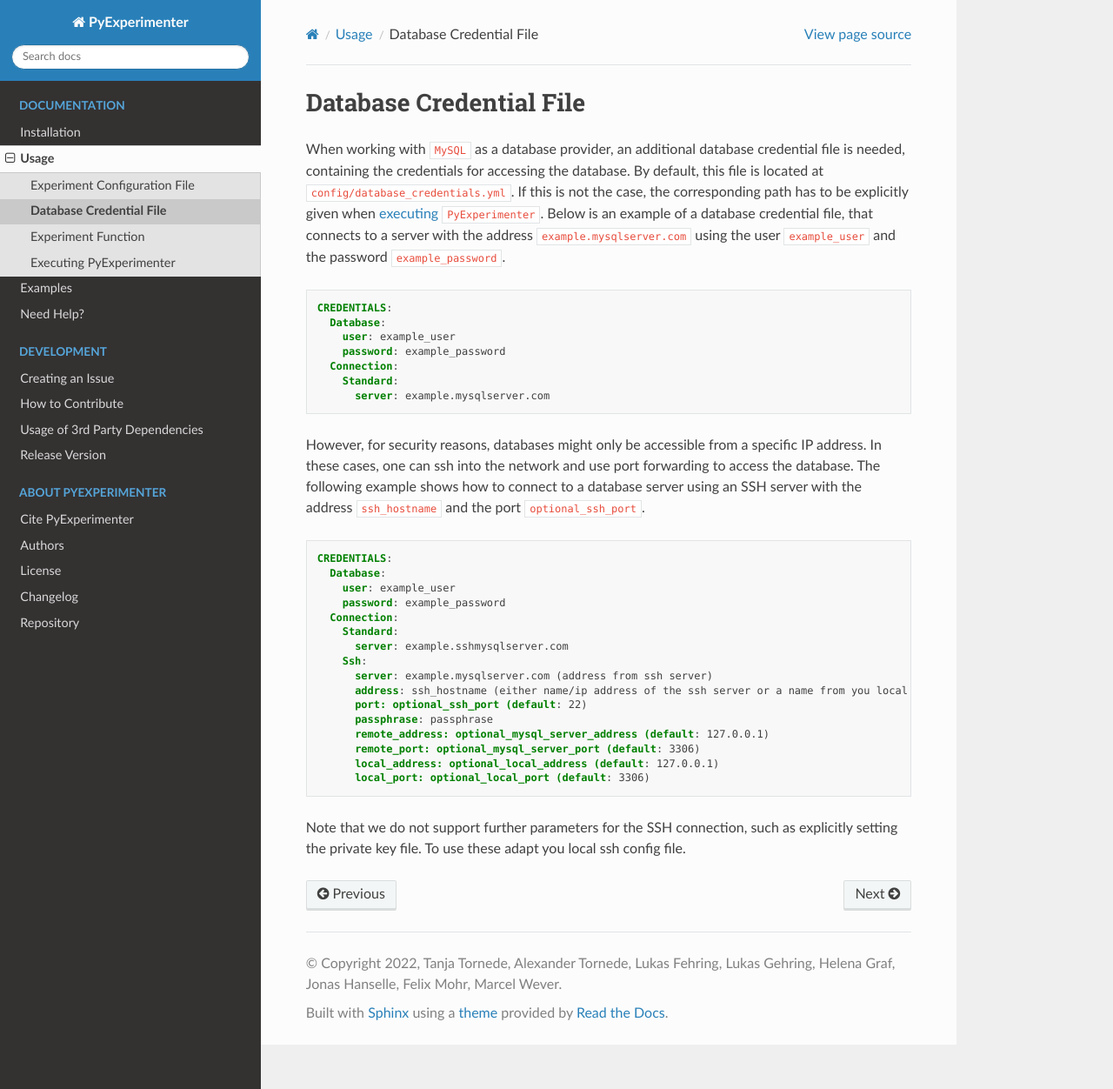
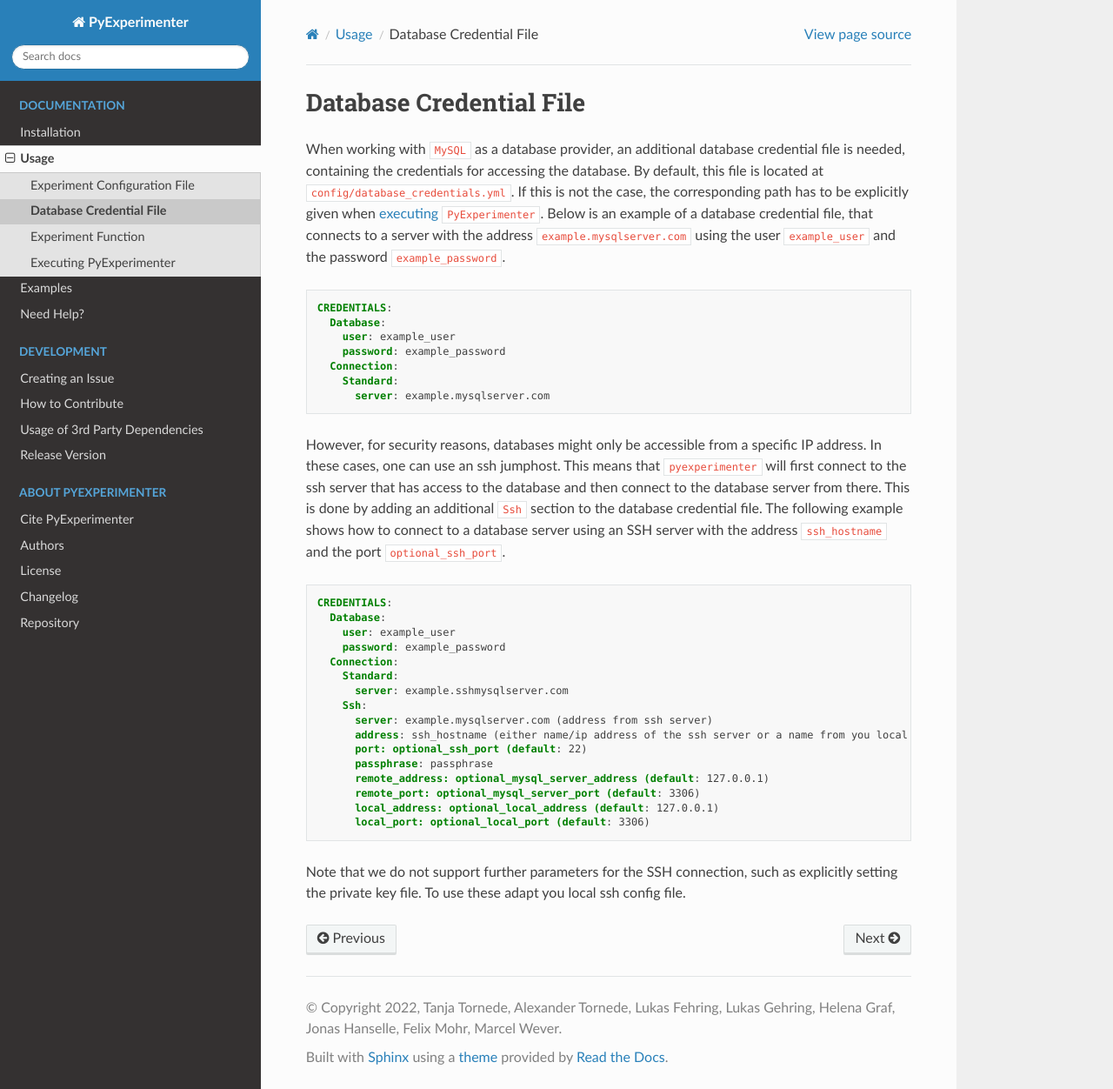
Before and after one commit to tornede/py_experimenter, a Sphinx documentation site: the page built from docs/source/usage/database_credential_file.rst, in a window 1280 px wide and 1252 px high. Shown: the whole window at 87% size. Built offline with Sphinx 7.4.7 and the Read the Docs theme 2.0.0, drawn with Linux system fonts in a browser that asks for light colours; pages that are not in the unit, such as notebooks, are missing from menus.

Commit message:
Update documentation

```diff
--- a/docs/source/usage/database_credential_file.rst
+++ b/docs/source/usage/database_credential_file.rst
@@ -18,7 +18,8 @@
         Standard:
           server: example.mysqlserver.com
 
-However, for security reasons, databases might only be accessible from a specific IP address. In these cases, one can ssh into the network and use port forwarding to access the database.
+However, for security reasons, databases might only be accessible from a specific IP address. In these cases, one can use an ssh jumphost. This means that ``pyexperimenter`` will first connect to the ssh server
+that has access to the database and then connect to the database server from there. This is done by adding an additional ``Ssh`` section to the database credential file.
 The following example shows how to connect to a database server using an SSH server with the address ``ssh_hostname`` and the port ``optional_ssh_port``.
 
 .. code-block:: yaml
```
